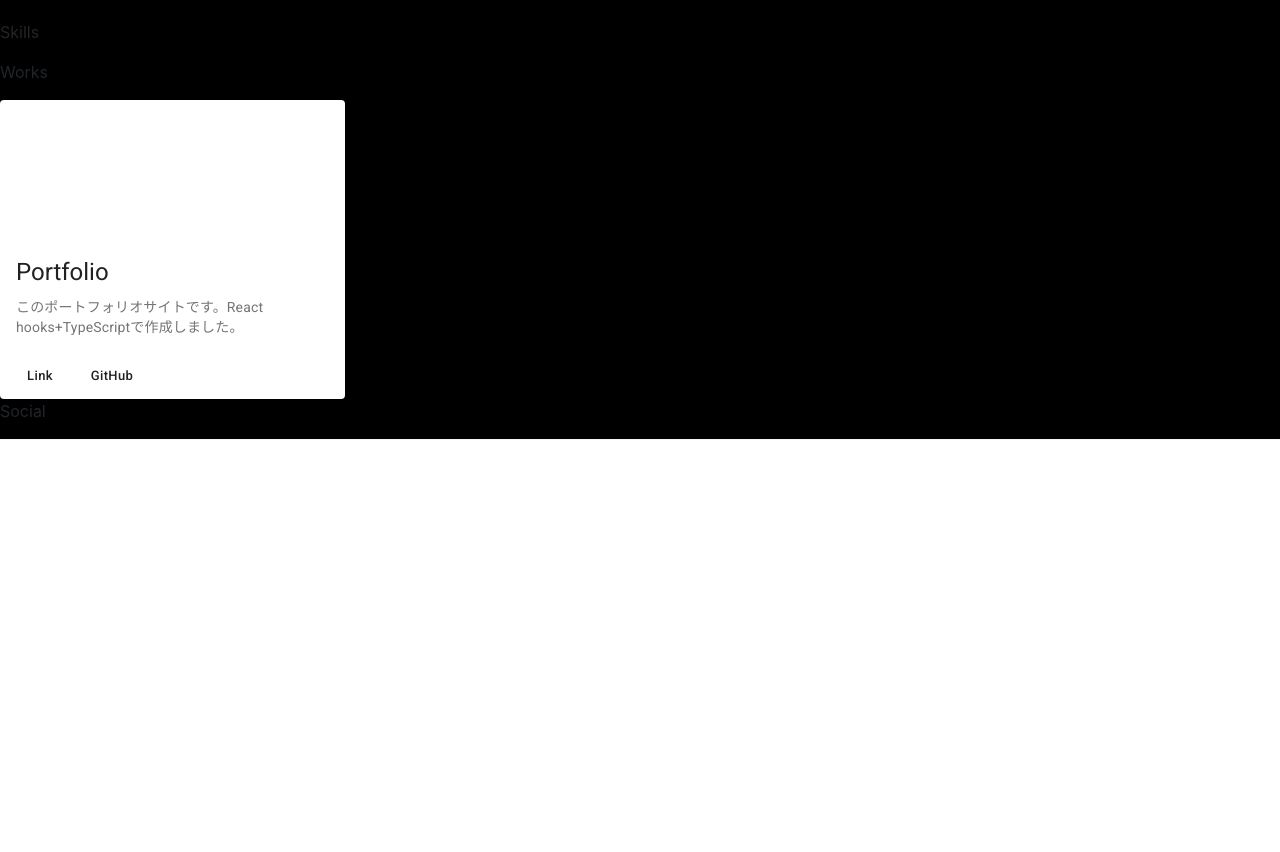
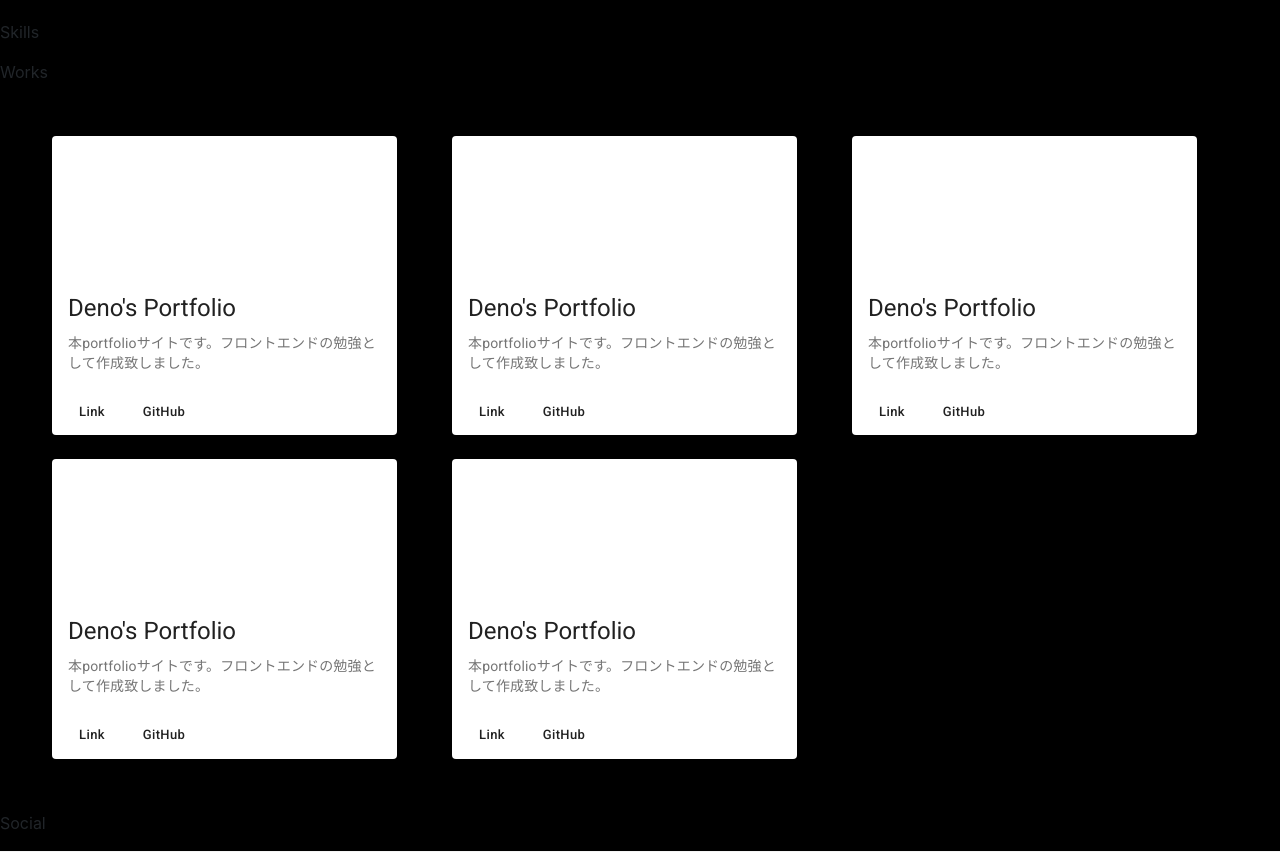
Before and after one commit to deno003/my_portfolio, a React (Create React App) app in the folder my_portfolio/: page / in a window 1280 px wide. Shown: the part 864-1716 px from the top of the page. Before the commit the page ends 1304 px from the top, so only its background shows below. Built offline with nearby package versions, Linux system fonts and the light colour scheme.

Commit message:
CardComponentで値を受け取れるように変更、WorksでGridを用いて複数Cardを表示できるように変更

```diff
--- a/my_portfolio/src/components/Card.tsx
+++ b/my_portfolio/src/components/Card.tsx
@@ -18,12 +18,16 @@ const useStyle = makeStyles({
 });
 
 type iProps = {
+  item?: item;
+};
+
+type item = {
   title?: string;
   tools?: string;
   text?: string;
   link?: string;
   gitHubUrl?: string;
-}[];
+};
 
 function MediaCard(props: iProps) {
   const classes = useStyle();
@@ -34,10 +38,10 @@ function MediaCard(props: iProps) {
         <CardMedia className={classes.media} image="" title="thumbnail" />
         <CardContent>
           <Typography gutterBottom variant="h5" component="h2">
-            Portfolio
+            {props.item?.title}
           </Typography>
           <Typography variant="body2" color="textSecondary" component="p">
-            このポートフォリオサイトです。React hooks+TypeScriptで作成しました。
+            {props.item?.text}
           </Typography>
         </CardContent>
       </CardActioArea>
--- a/my_portfolio/src/contents/worksContents.json
+++ b/my_portfolio/src/contents/worksContents.json
@@ -1,4 +1,32 @@
 [
+  {
+    "title": "Deno's Portfolio",
+    "tools": "React Hooks + Typescript",
+    "text": "本portfolioサイトです。フロントエンドの勉強として作成致しました。",
+    "link": "",
+    "gitHubUrl": ""
+  },
+  {
+    "title": "Deno's Portfolio",
+    "tools": "React Hooks + Typescript",
+    "text": "本portfolioサイトです。フロントエンドの勉強として作成致しました。",
+    "link": "",
+    "gitHubUrl": ""
+  },
+  {
+    "title": "Deno's Portfolio",
+    "tools": "React Hooks + Typescript",
+    "text": "本portfolioサイトです。フロントエンドの勉強として作成致しました。",
+    "link": "",
+    "gitHubUrl": ""
+  },
+  {
+    "title": "Deno's Portfolio",
+    "tools": "React Hooks + Typescript",
+    "text": "本portfolioサイトです。フロントエンドの勉強として作成致しました。",
+    "link": "",
+    "gitHubUrl": ""
+  },
   {
     "title": "Deno's Portfolio",
     "tools": "React Hooks + Typescript",
--- a/my_portfolio/src/pages/Works/index.tsx
+++ b/my_portfolio/src/pages/Works/index.tsx
@@ -1,18 +1,49 @@
 import React, { useContext } from 'react';
+import { makeStyles } from '@material-ui/core/styles';
 
 // component
 import Card from 'components/Card';
+import Grid from '@material-ui/core/Grid';
 
 // contexts
 import { WorksContext } from 'App';
 
+const useStyle = makeStyles({
+  container: {
+    maxWidth: '1200px',
+    margin: '5vh auto',
+  },
+  cardGrid: {
+    padding: '0 16px',
+  },
+});
+
 function Works() {
   const contents = useContext(WorksContext);
+  const classes = useStyle();
 
   return (
     <div>
       <p>Works</p>
-      <Card />
+      <Grid
+        container
+        className={classes.container}
+        spacing={3}
+        alignItems="center"
+      >
+        {contents.map((item, key) => (
+          <Grid
+            item
+            className={classes.cardGrid}
+            key={key}
+            xs={12}
+            sm={6}
+            md={4}
+          >
+            <Card item={item} />
+          </Grid>
+        ))}
+      </Grid>
     </div>
   );
 }
```
